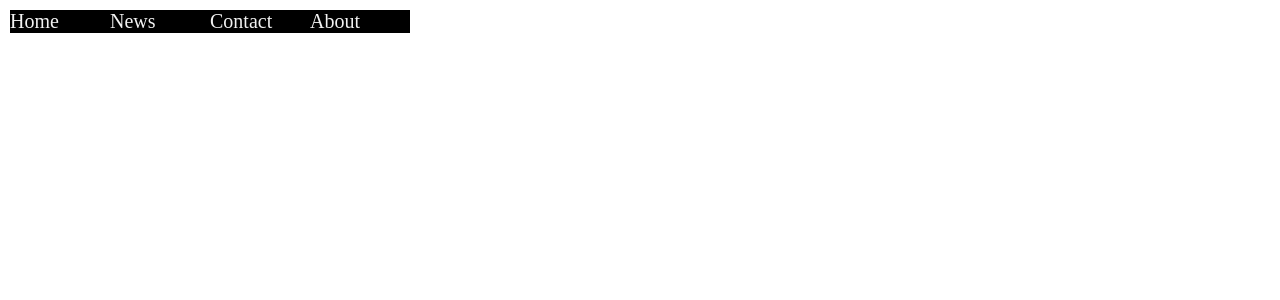
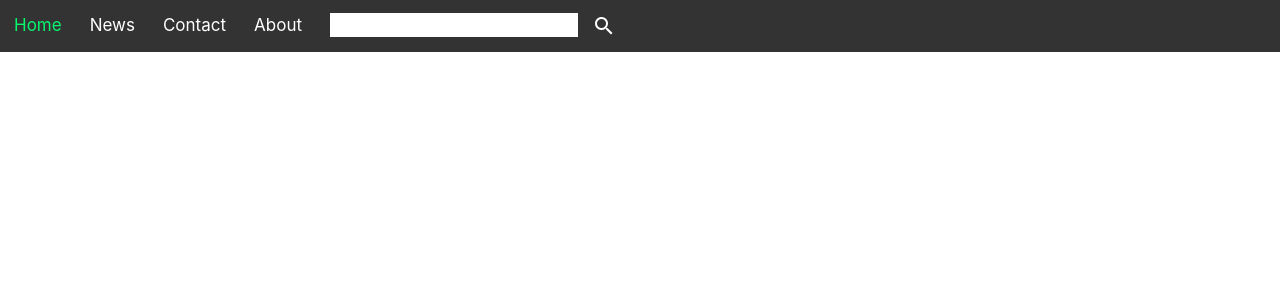
Before and after one commit to tylerewing64/Django-Project, a Django app: page / in a window 1280 px wide. Shown: the top 300 px of the page. Run offline with Django 3.2, Linux system fonts and the light colour scheme.

Commit message:
Update home.html

```diff
--- a/mysite/templates/home.html
+++ b/mysite/templates/home.html
@@ -6,49 +6,58 @@
             padding: 0;
             border: 0;
             outline: 0;
-            font-size: 100%;
-            vertical-align: baseline;
-            background: transparent;
-        }
-
-        .container{
-            align:center;
-            padding:10px;
 
         }
-
-        .loginbar ul {
-
-            list-style-type: none;
-            margin: 0;
+        .nav {
+            background-color: #333;
+            overflow: hidden;
+            width:100%;
+            length:100%;
 
 
 
         }
-        .container li a{
-            float: left;
-            display:block;
-            width: 60px;
+        .nav a{
+            float:right;
+            display: block;
+            color: white;
+            padding:13px 14px;
+            text-align: center;
             text-decoration: none;
-            background-color: black;
+            font-size: 17px;
 
 
         }
-        .container a {
-            padding-right: 40px;
-            font-size:20px;
-            color:#f2f2f2;
+
+        .nav a:hover{
+            backgroundcolor:#ddd;
+            color:#07f86f;
+            text-decoration: none;
         }
 
-        h1 {
-            padding:0px;
-            border:0px;
-        }
+        .search-bar{
 
-        .row {
-            color:red;
+            padding:13px 14px;
+
+
+
+
 
         }
+        .search-bar input[type=text] {
+
+
+
+
+       }
+
+
+       .material-icons{
+        float:right;
+        padding:14px 0px;
+        color:white;
+
+       }
     </style>
 
 
@@ -58,25 +67,35 @@
     <meta name="viewport" content="width=device-width, initial-scale=1.0">
     <meta http-equiv="X-UA-Compatible" content="ie=edge">
     <title>HTML 5 Boilerplate</title>
+    <link rel="stylesheet" href="https://cdn.jsdelivr.net/npm/bootstrap@4.0.0/dist/css/bootstrap.min.css" integrity="sha384-Gn5384xqQ1aoWXA+058RXPxPg6fy4IWvTNh0E263XmFcJlSAwiGgFAW/dAiS6JXm" crossorigin="anonymous">
+    <meta name="viewport" content="width=device-width, initial-scale=1, shrink-to-fit=no">
+    <link rel="stylesheet" href="https://fonts.googleapis.com/icon?family=Material+Icons">
 
   </head>
   <body>
 
-    <div class = "container">
-        <div class = "loginbar">
-            <ul>
-                <li><a href="default.asp">Home</a></li>
-                <li><a href="news.asp">News</a></li>
-                <li><a href="contact.asp">Contact</a></li>
-                <li><a href="about.asp">About</a></li>
-              </ul>
-            </div>
+        <div class = "nav">
+                <a href="default.asp">Home</a></li>
+                <a href="news.asp">News</a></li>
+                <a href="contact.asp">Contact</a></li>
+                <a href="about.asp">About</a></li>
 
 
-        <div class = "row">
 
+                <div class = "search-bar">
+
+                    <input type ="text" name ="search"></input>
+
+                </div>
+
+
+                <i class="material-icons">search</i>
         </div>
-        </div>
+
+
+
+
+
 
 
   </body>
```
